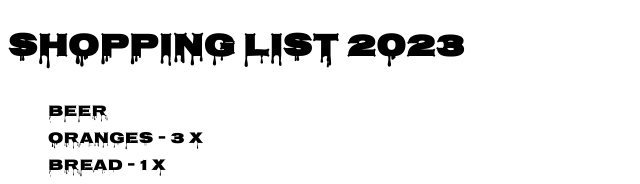
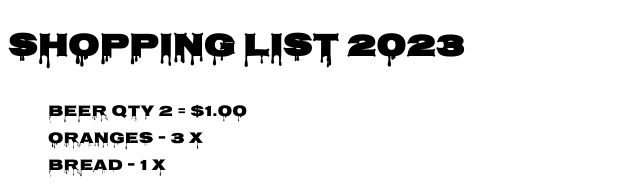
Before and after one commit to Djones917/shoppingList_2023, a plain HTML site: page index.html in a window 1280 px wide. Shown: the top 184 px of the page, without its empty margins (0-640 px from the left). Drawn offline with Linux system fonts and the light colour scheme.

Commit message:
adding price to list

```diff
--- a/app.js
+++ b/app.js
@@ -2,4 +2,4 @@ alert("Connected!");
 
 const gItems = document.getElementById('item');
 
-gItems.innerText = "Beer"
+gItems.innerText = "Beer Qty 2 = $1.00"
--- a/index.html
+++ b/index.html
@@ -10,7 +10,7 @@
    <div class="shopping list">
     <h1>Shopping list 2023</h1>
     <ul>
-        <li id="item">apples - 2 X</li>
+        <li id="item">apples</li>
         <li>oranges - 3 X</li>
         <li>bread - 1 X</li>
         <li>cookies - 1 X</li>
```
